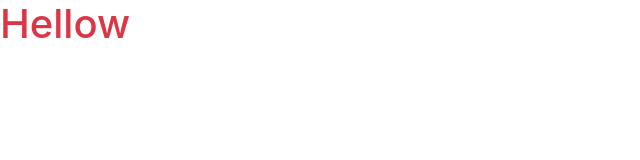
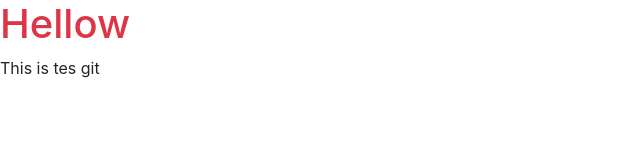
Before and after one commit to subendra123/EcommerceFullstack, a React (Create React App) app: page / in a window 1280 px wide. Shown: the top 160 px of the page, without its empty margins (0-640 px from the left). Built offline with nearby package versions, Linux system fonts and the light colour scheme.

Commit message:
testing commit

```diff
--- a/src/App.js
+++ b/src/App.js
@@ -5,6 +5,7 @@ function App() {
   return (
    <>
    <h1 className='text-danger'>Hellow</h1>
+   <p>This is tes git</p>
 
 
    </>
```
